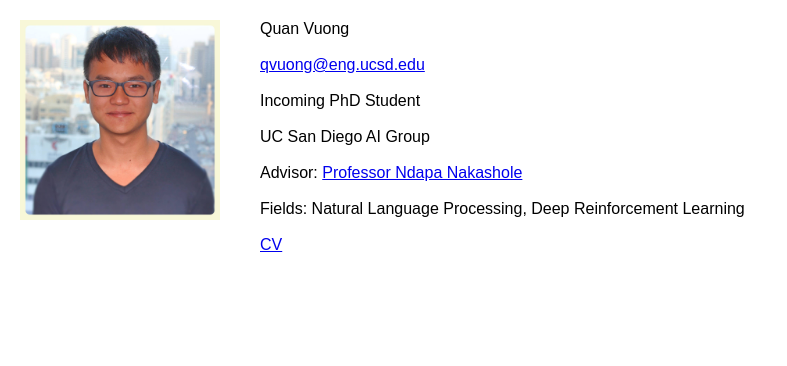
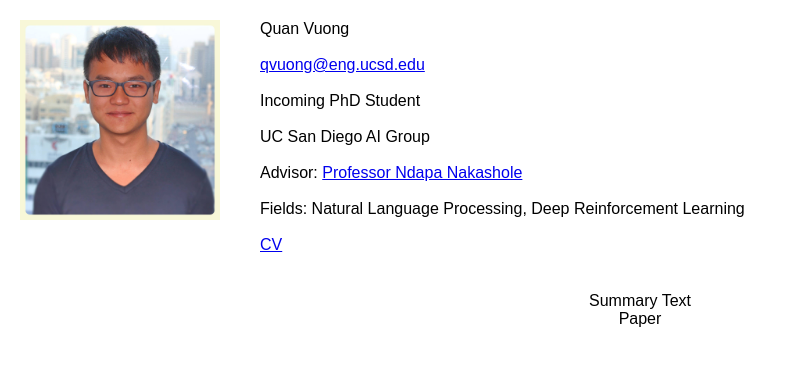
Before and after one commit to quanvuong/quanvuong.github.io, a React (Create React App) app: page / in a window 1280 px wide. Shown: the top 366 px of the page, without its empty margins (0-787 px from the left). Built offline with nearby package versions, Linux system fonts and the light colour scheme.

Commit message:
add placeholder for summary and paper section

```diff
--- a/src/App.js
+++ b/src/App.js
@@ -3,6 +3,8 @@ import './App.css';
 
 import Photo from './photo.js';
 import BasicInfo from './BasicInfo.js';
+import Summary from './Summary.js';
+import Paper from './Paper.js';
 
 class App extends Component {
   render() {
@@ -12,6 +14,10 @@ class App extends Component {
           <Photo/>
           <BasicInfo/>
         </div>
+        <div className="Body">
+          <Summary/>
+          <Paper/>
+        </div>
       </div>
     );
   }
--- /dev/null
+++ b/src/Paper.js
@@ -0,0 +1,13 @@
+import React, { Component } from 'react';
+
+class Paper extends Component {
+  render() {
+    return (
+      <div className="Paper">
+        <div>Paper</div>
+      </div>
+    );
+  }
+}
+
+export default Paper;
--- /dev/null
+++ b/src/Summary.js
@@ -0,0 +1,13 @@
+import React, { Component } from 'react';
+
+class Summary extends Component {
+  render() {
+    return (
+      <div className="Summary">
+        <div>Summary Text</div>
+      </div>
+    );
+  }
+}
+
+export default Summary;
```
